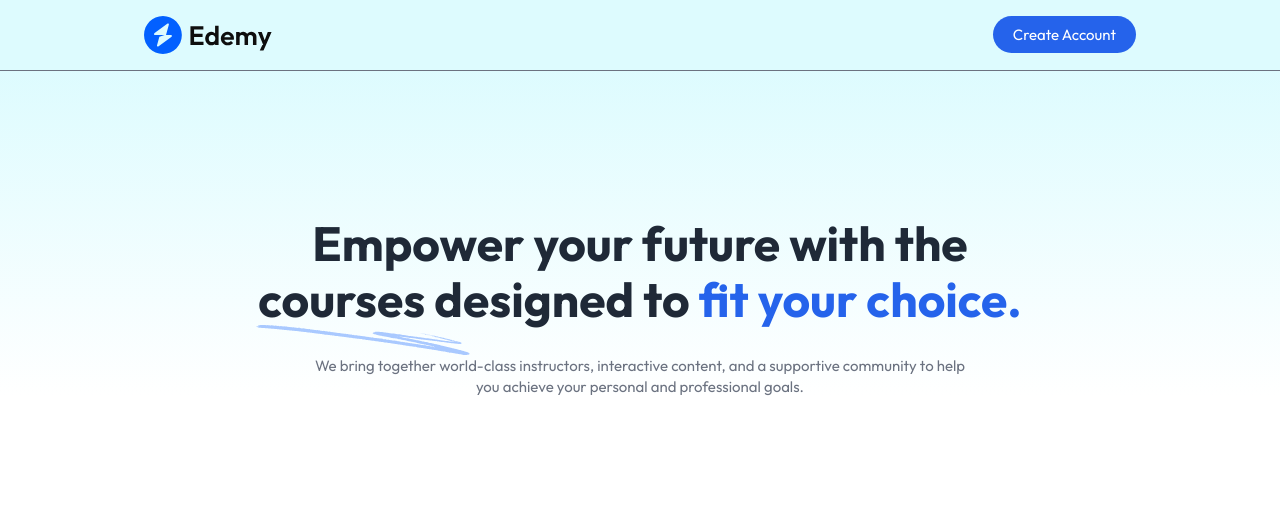
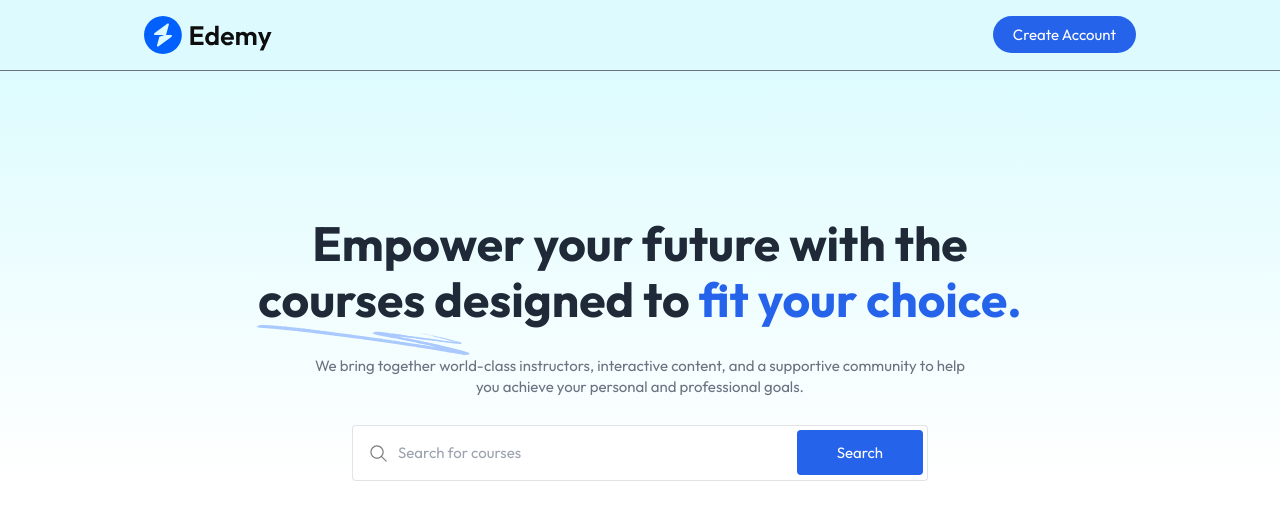
Before and after one commit to avinash96937/Learning-LMS, a React (Vite) app: page / in a window 1280 px wide. Shown: the top 520 px of the page. Built offline with nearby package versions, Linux system fonts and the light colour scheme; no server answers.

Commit message:
Add SearchBar function

```diff
--- a/src/components/student/Hero.jsx
+++ b/src/components/student/Hero.jsx
@@ -1,18 +1,21 @@
 import React from "react";
 import { assets } from "../../assets/assets";
+import SearchBar from "./SearchBar";
 
 const Hero = () => {
   return (
     <div className=" flex flex-col items-center justify-center w-full md:pt-36 pt-20 px-7 md:px-0 space-y-7 text-center bg-gradient-to-b from-cyan-100/70">
       <h1 className=" md:text-home-heading-large text-home-heading-small relative font-bold text-gray-800 max-w-3xl mx-auto">
         Empower your future with the courses designed to {' '}
-        <span className=" text-blue-600">fit your choice.</span> <img src={assets.sketch} alt="sketch" className="md:block hidden absolute -bottom-7 ring-0"/>
+        <span className=" text-blue-600">fit your choice.</span> <img src={assets.sketch} alt="sketch" className="md:block hidden absolute -bottom-7 ring-0" />
       </h1>
 
       <p className=" md:block hidden text-gray-500 max-w-2xl mx-auto">We bring together world-class instructors, interactive content, and a supportive
-      community to help you achieve your personal and professional goals.</p>
+        community to help you achieve your personal and professional goals.</p>
 
       <p className=" md:hidden text-gray-500 max-w-sm mx-auto">We bring together world-class instructors to help you achieve your professional goals.</p>
+
+      <SearchBar />
     </div>
   );
 };
--- a/src/components/student/SearchBar.jsx
+++ b/src/components/student/SearchBar.jsx
@@ -1,11 +1,41 @@
-import React from 'react'
+import React, { useState } from "react";
+import { assets } from "../../assets/assets";
+import { useNavigate } from "react-router-dom";
 
-const SearchBar = () => {
+const SearchBar = ({data}) => {
+  const navigate = useNavigate();
+  const [input, setInput] = useState(data ? data : "");
+
+  const onSearchHandler = (e) => {
+    e.preventDefault();
+    navigate("/course-list/" + input);
+  };
+
   return (
-    <div>
-      <h1>Search Bar</h1>
-    </div>
-  )
-}
+    <form
+      onSubmit={onSearchHandler}
+      className=" pl-4  bg-white max-w-xl w-full md:h-14 h-12 flex items-center border border-gray-500/20 rounded"
+    >
+      <img
+        src={assets.search_icon}
+        alt="search_icon"
+        className=" md:w-auto w-10 pr-2"
+      />
+      <input
+        value={input}
+        onChange={(e) => setInput(e.target.value)}
+        type="text"
+        placeholder=" Search for courses"
+        className=" w-full h-full outline-none text-gray-500/80"
+      />
+      <button
+        type="submit"
+        className=" bg-blue-600 rounded text-white md:px-10 px-7 md:py-3 py-2 mx-1"
+      >
+        Search
+      </button>
+    </form>
+  );
+};
 
-export default SearchBar
+export default SearchBar;
```
